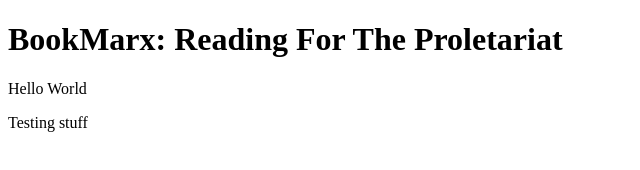
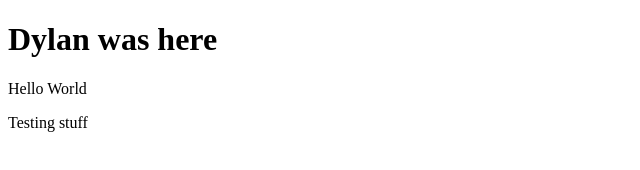
Before and after one commit to TaylorG63/CommunityWebsite, a plain HTML site: page index.html in a window 1280 px wide. Shown: the whole page, without its empty margins (0-640 px from the left). Drawn offline with Linux system fonts and the light colour scheme.

Commit message:
testing a commit

```diff
--- a/index.html
+++ b/index.html
@@ -7,7 +7,7 @@
     <title>Document</title>
 </head>
 <body>
-    <h1>BookMarx: Reading For The Proletariat</h1>
+    <h1>Dylan was here</h1>
     <p>Hello World</p>
     <p>Testing stuff</p>
 </body>
```
